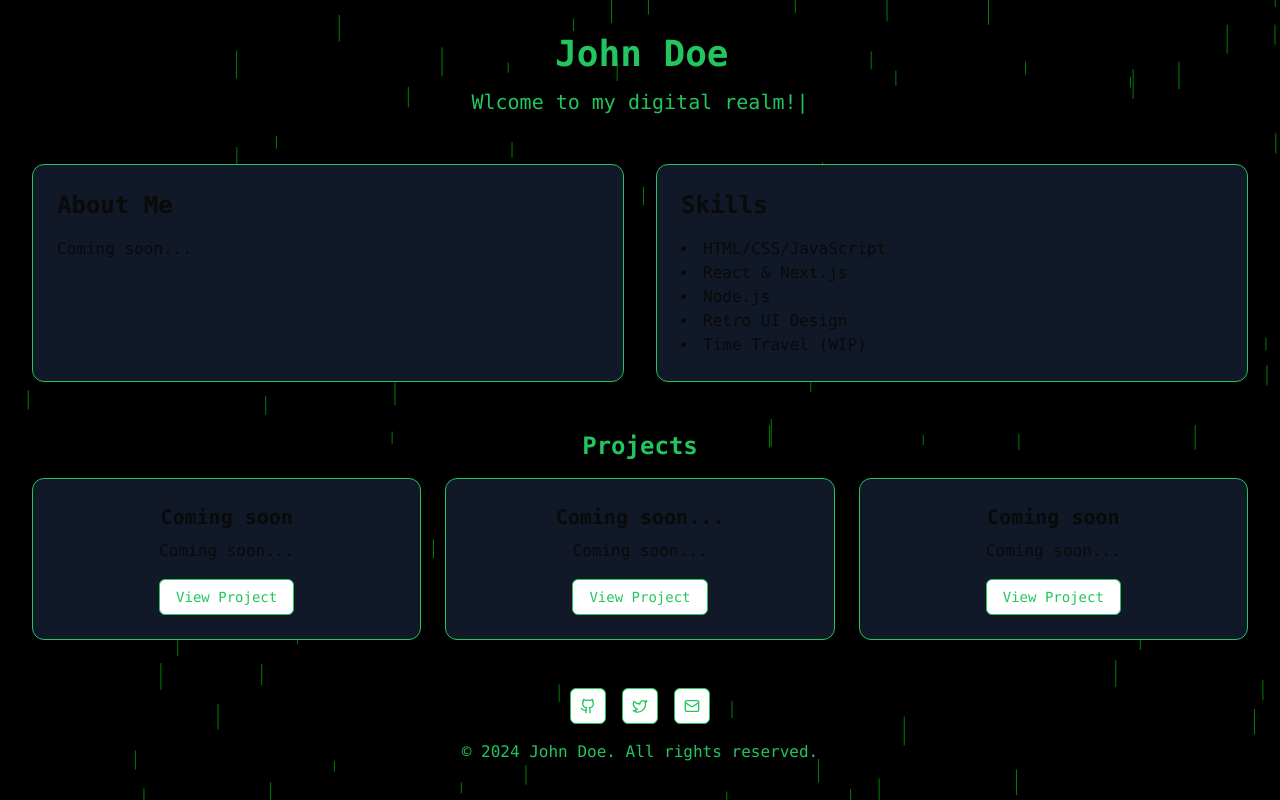
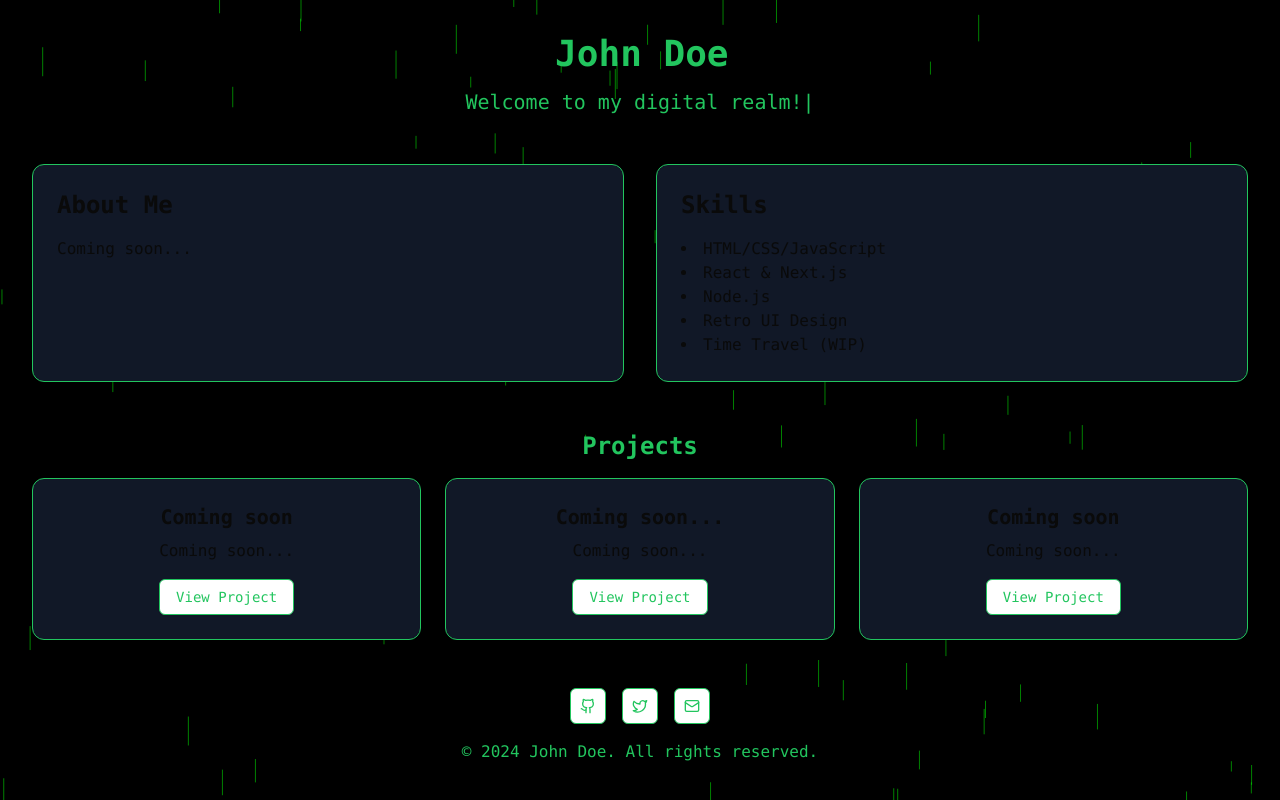
Before and after one commit to Lain-5OR4/lain_pages, a Next.js app: page / in a window 1280 px wide. Built offline with nearby package versions, Linux system fonts and the light colour scheme.

Commit message:
edit title

```diff
--- a/src/app/layout.tsx
+++ b/src/app/layout.tsx
@@ -14,8 +14,8 @@ const geistMono = localFont({
 });
 
 export const metadata: Metadata = {
-	title: "Create Next App",
-	description: "Generated by create next app",
+	title: "Locus Solus in Wired",
+	description: "portfolios of the future",
 };
 
 export default function RootLayout({
--- a/src/app/page.tsx
+++ b/src/app/page.tsx
@@ -8,19 +8,24 @@ export default function Component() {
 	const [typedText, setTypedText] = useState("");
 	const fullText = "Welcome to my digital realm!";
 	const canvasRef = useRef<HTMLCanvasElement>(null);
+	const timeoutRef = useRef<NodeJS.Timeout>();
 
 	useEffect(() => {
-		let i = 0;
-		const typingEffect = setInterval(() => {
-			if (i < fullText.length) {
-				setTypedText((prev) => prev + fullText.charAt(i));
-				i++;
-			} else {
-				clearInterval(typingEffect);
+		let current_index = 0;
+		const typeNextCharacter = () => {
+			if (current_index < fullText.length) {
+				setTypedText(fullText.slice(0, current_index + 1));
+				current_index++;
+				timeoutRef.current = setTimeout(typeNextCharacter, 100);
 			}
-		}, 100);
+		};
+		typeNextCharacter();
 
-		return () => clearInterval(typingEffect);
+		return () => {
+			if (timeoutRef.current) {
+				clearTimeout(timeoutRef.current);
+			}
+		};
 	}, []);
 
 	useEffect(() => {
@@ -51,7 +56,7 @@ export default function Component() {
 			ctx.strokeStyle = "rgba(0, 255, 0, 0.5)";
 			ctx.lineWidth = 1;
 
-			raindrops.forEach((drop) => {
+			for (const drop of raindrops) {
 				ctx.beginPath();
 				ctx.moveTo(drop.x, drop.y);
 				ctx.lineTo(drop.x, drop.y + drop.length);
@@ -62,7 +67,7 @@ export default function Component() {
 					drop.y = -drop.length;
 					drop.x = Math.random() * canvas.width;
 				}
-			});
+			}
 
 			requestAnimationFrame(drawRain);
 		}
@@ -305,6 +310,7 @@ export default function Component() {
 				ref={canvasRef}
 				className="absolute top-0 left-0 w-full h-full pointer-events-none"
 				aria-hidden="true"
+				tabIndex={-1}
 			/>
 			<main className="container mx-auto relative z-10">
 				<header className="text-center mb-12">
@@ -342,9 +348,10 @@ export default function Component() {
 				<section className="text-center mb-12">
 					<h2 className="text-2xl font-bold mb-4">Projects</h2>
 					<div className="grid grid-cols-1 md:grid-cols-3 gap-6">
-						{["Coming soon", "Coming soon...", "Coming soon"].map(
-							(project, index) => (
-								<Card key={index} className="bg-gray-900 border-green-500">
+						{["Coming soon", "Coming soon...", "Coming soon"].map((project) => {
+							const uniqueKey = `${project}-${Math.random().toString(36).substr(2, 9)}`;
+							return (
+								<Card key={uniqueKey} className="bg-gray-900 border-green-500">
 									<CardContent className="p-6">
 										<h3 className="text-xl font-bold mb-2">{project}</h3>
 										<p>Coming soon...</p>
@@ -356,8 +363,8 @@ export default function Component() {
 										</Button>
 									</CardContent>
 								</Card>
-							),
-						)}
+							);
+						})}
 					</div>
 				</section>
 
```
